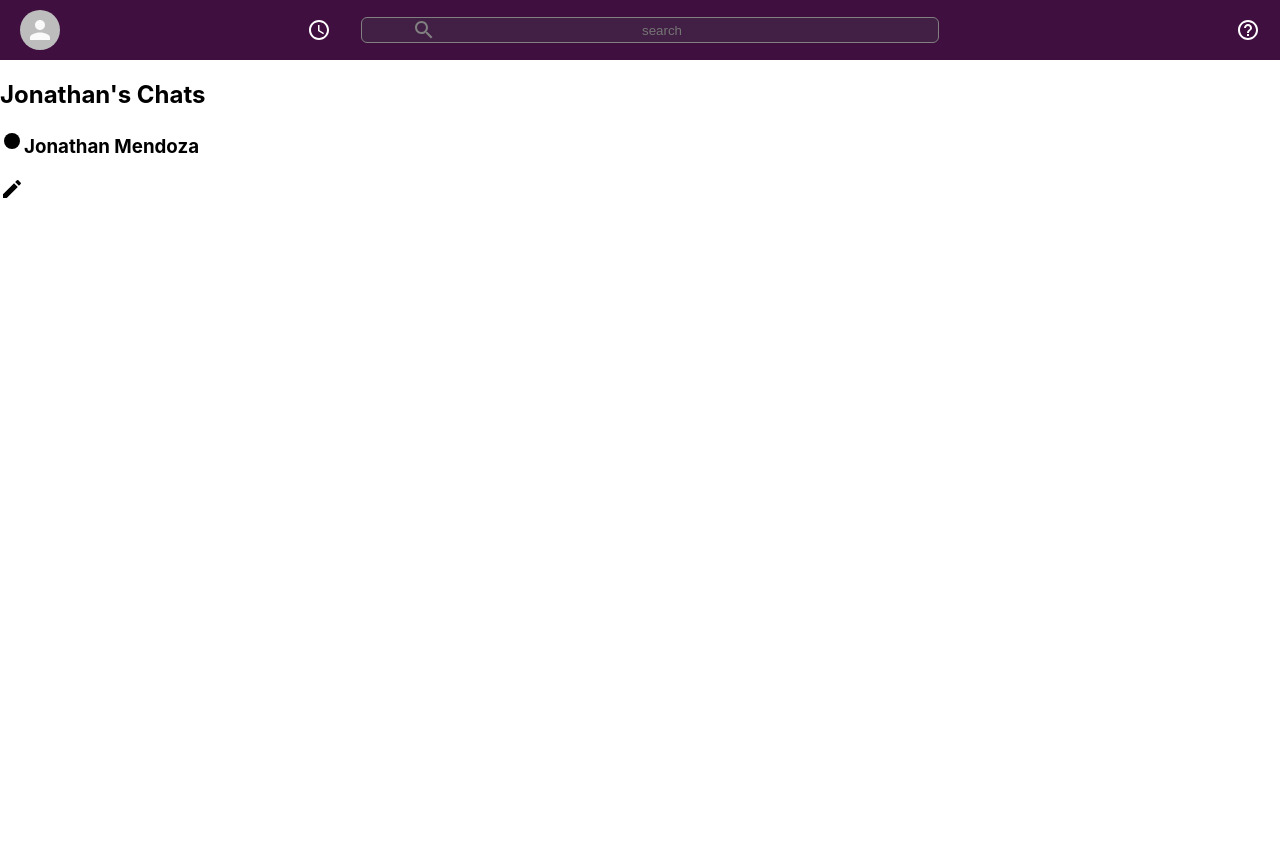
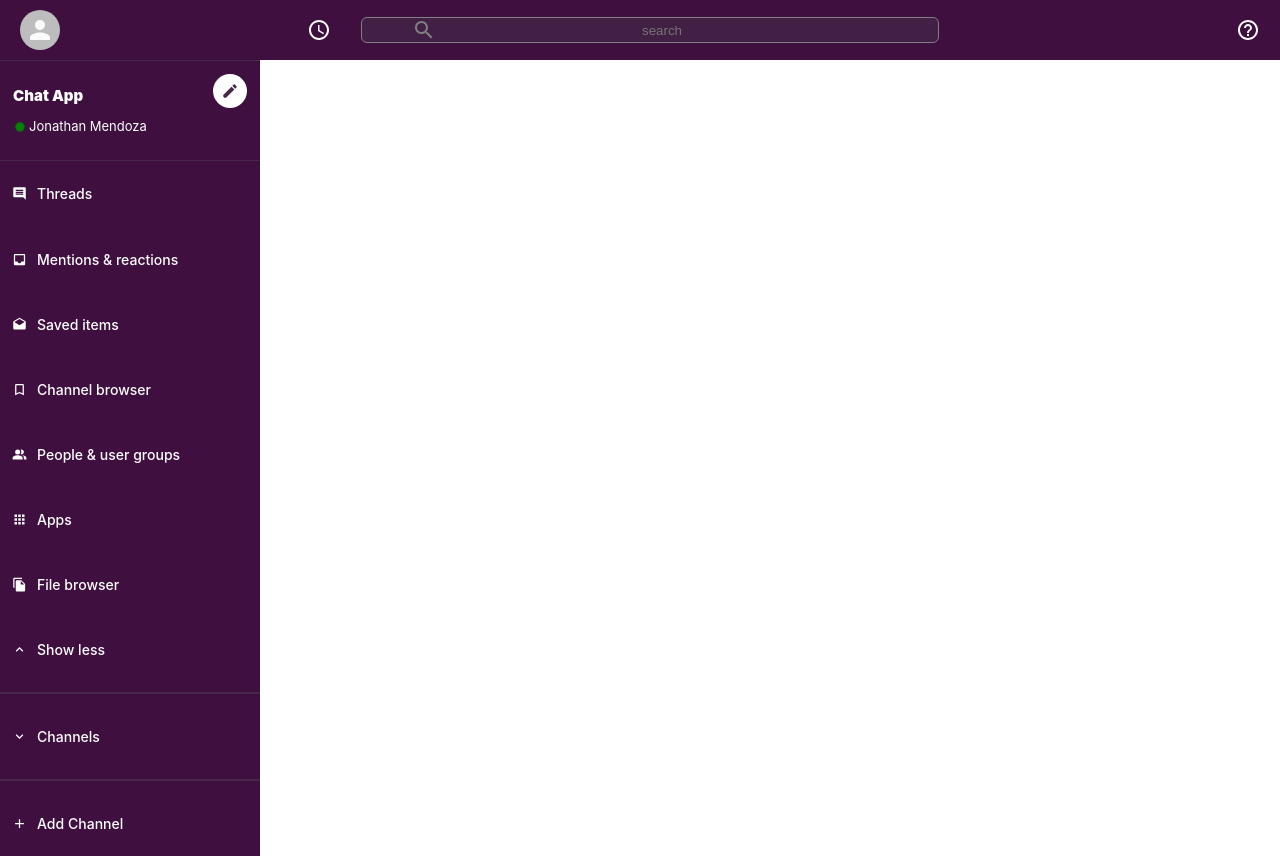
Before and after one commit to Jnmendza/chat-app, a React (Create React App) app: page / in a window 1280 px wide. Before the commit the page ends 800 px from the top, so only its background shows below. Built offline with nearby package versions, Linux system fonts and the light colour scheme.

Commit message:
styled sidebar - created sidebar option component

```diff
--- a/src/App.css
+++ b/src/App.css
@@ -1,3 +1,5 @@
 body {
   --slack-color: #3f0f40;
+  --secondary-color: #49274b;
+  --hover-color: #340e36;
 }
--- a/src/components/Sidebar.css
+++ b/src/components/Sidebar.css
@@ -0,0 +1,51 @@
+.sidebar {
+    background-color: var(--slack-color);
+    color: white;
+    border-top: 1px solid var(--secondary-color);
+    max-width: 260px;
+}
+
+.sidebar > hr {
+    margin-top: 10px;
+    margin-bottom: 10px;
+    border: 1px solid var(--secondary-color)
+}
+
+.sidebar__header {
+    display: flex;
+    border-bottom: 1px solid var(--secondary-color);
+    padding-bottom: 10px;
+    padding: 13px;
+}
+
+.sidebar__info {
+    flex: 1;
+}
+
+.sidebar__info > h2 {
+    font-size: 15px;
+    font-weight: 900;
+    margin-bottom: 5px;
+}
+
+.sidebar__info > h3 {
+    display: flex;
+    align-items: center;
+    font-size: 13px;
+    font-weight: 400;
+}
+
+.sidebar__info > h3 > .MuiSvgIcon-root {
+    font-size: 14px;
+    margin-top: 1px;
+    margin-right: 2px;
+    color: green;
+}
+
+.sidebar__header > .MuiSvgIcon-root {
+    padding: 8px;
+    color: var(--secondary-color);
+    font-size: 18px;
+    background-color: white;
+    border-radius: 999px;
+}
--- a/src/components/Sidebar.js
+++ b/src/components/Sidebar.js
@@ -1,9 +1,20 @@
 import React from 'react'
 import './Sidebar.css'
+import SidebarOption from './SidebarOption'
 
 // Material UI icon imports
 import FiberManualRecordIcon from '@material-ui/icons/FiberManualRecord';
 import CreateIcon from '@material-ui/icons/Create'
+import InsertComment from '@material-ui/icons/InsertComment';
+import InboxIcon from '@material-ui/icons/Inbox';
+import DraftsIcon from '@material-ui/icons/Drafts';
+import BookmarkBorderIcon from '@material-ui/icons/BookmarkBorder';
+import PeopleAltIcon from '@material-ui/icons/PeopleAlt';
+import AppsIcon from '@material-ui/icons/Apps';
+import FileCopyIcon from '@material-ui/icons/FileCopy';
+import ExpandLessIcon from '@material-ui/icons/ExpandLess';
+import ExpandMoreIcon from '@material-ui/icons/ExpandMore';
+import AddIcon from '@material-ui/icons/Add'
 
 function Sidebar() {
     return (
@@ -12,7 +23,7 @@
             <div className="sidebar__header">
 
                 <div className="sidebar__info">
-                    <h2>Jonathan's Chats</h2>
+                    <h2>Chat App</h2>
                     <h3>
                         <FiberManualRecordIcon />
                         Jonathan Mendoza
@@ -21,6 +32,20 @@
                 <CreateIcon />
             </div>
 
+            <SidebarOption Icon={InsertComment} title="Threads"/>
+            <SidebarOption Icon={InboxIcon} title="Mentions & reactions" />
+            <SidebarOption Icon={DraftsIcon} title="Saved items" />
+            <SidebarOption Icon={BookmarkBorderIcon} title="Channel browser" />
+            <SidebarOption Icon={PeopleAltIcon} title="People & user groups" />
+            <SidebarOption Icon={AppsIcon} title="Apps" />
+            <SidebarOption Icon={FileCopyIcon} title="File browser" />
+            <SidebarOption Icon={ExpandLessIcon} title="Show less" />
+            <hr />
+            <SidebarOption Icon={ExpandMoreIcon} title="Channels" />
+            <hr />
+            <SidebarOption Icon={AddIcon} title="Add Channel"/>
+            {/* Connect to Database and list all the possible channels available */}
+
         </div>
     )
 }
--- /dev/null
+++ b/src/components/SidebarOption.css
@@ -0,0 +1,29 @@
+.sidebarOption {
+    display: flex;
+    align-items: center;
+    font-size: 12px;
+    padding-left: 2px;
+    cursor: pointer;
+}
+
+.sidebarOption:hover {
+    opacity: 0.9;
+    background-color: var(--hover-color);
+}
+
+.sidebarOption__icon {
+    padding: 10px;
+    font-size: 15px !important;
+}
+
+.sidebarOption__channel {
+    padding: 10px 0;
+}
+
+.sidebarOption__hash {
+    padding: 10px 0;
+}
+
+.sidebarOption > h3 {
+    font-weight: 500;
+}
--- /dev/null
+++ b/src/components/SidebarOption.js
@@ -0,0 +1,21 @@
+import React from 'react'
+import './SidebarOption.css'
+
+function SidebarOption({ Icon, title }) {
+    return (
+        <div className="sidebarOption">
+            {/* If there is an Icon, then render the Icon */}
+            { Icon && <Icon className="sidebarOption__icon" /> }
+            {/* Also render out an h3 with title in it */}
+            { Icon ? (
+                <h3 className="sidebarOption__channel">{title}</h3>
+            ) : (
+                <h3>
+                 <span className="sidebarOption__hash"> # {title} </span>
+                 </h3>
+            ) }
+        </div>
+    )
+}
+
+export default SidebarOption
```
